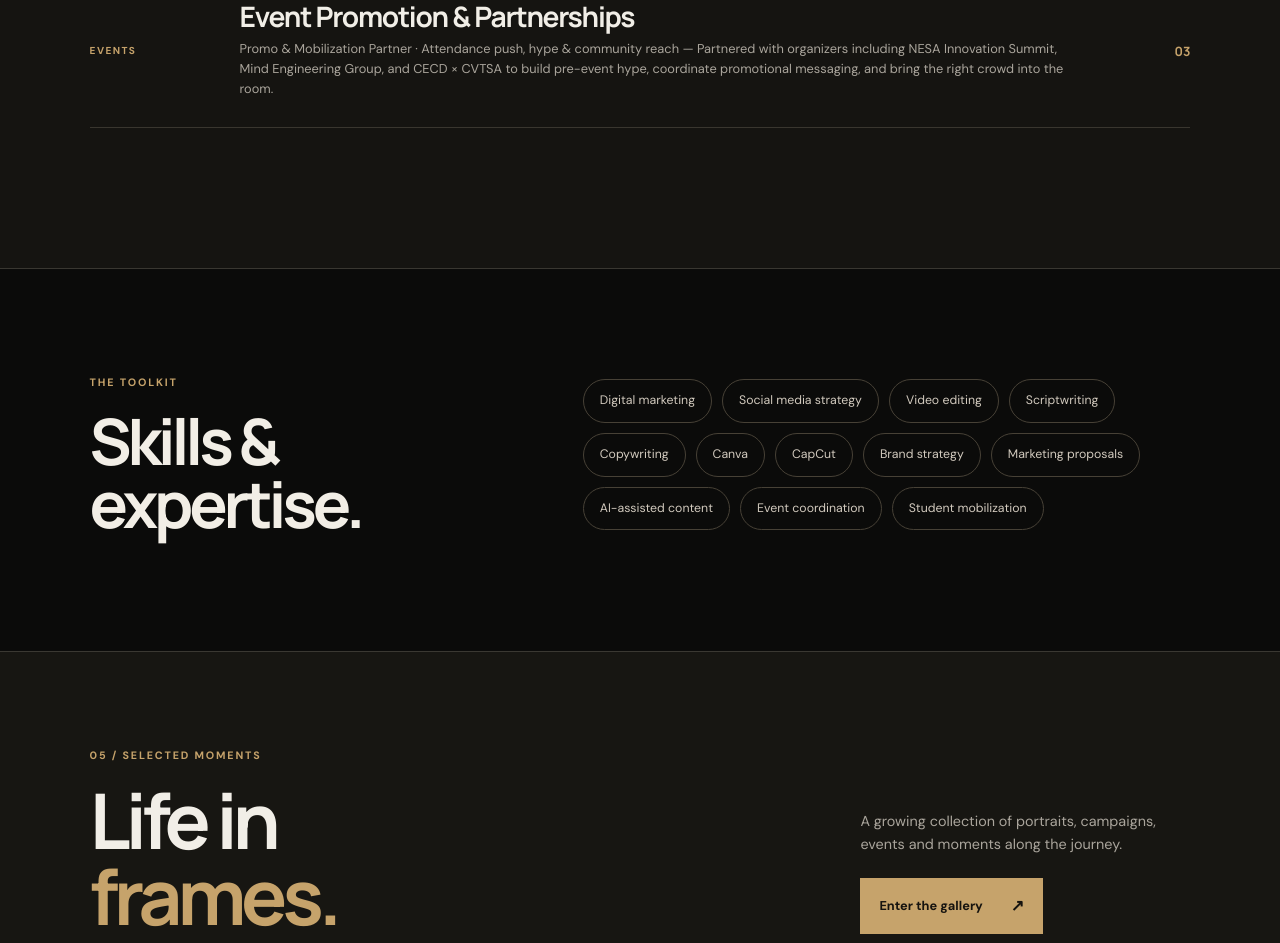
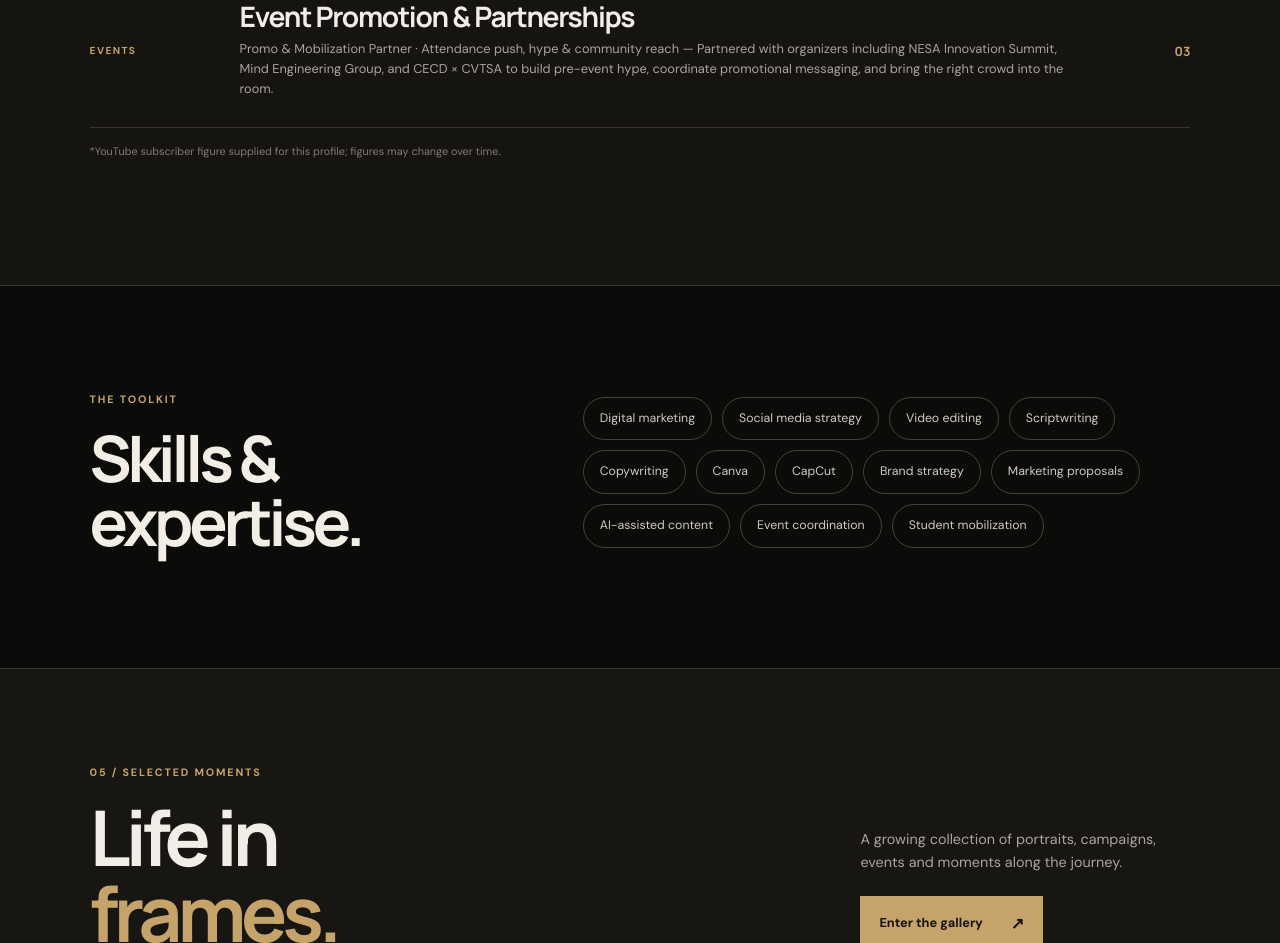
Before and after one commit to DUCA2006/ChampionEnt-, a plain HTML site: page index.html in a window 1280 px wide. Shown: the part 4855-5798 px from the top of the page. Drawn offline with Linux system fonts and the light colour scheme.

Commit message:
update index.html

```diff
--- a/index.html
+++ b/index.html
@@ -1038,8 +1038,9 @@
 
       <p class="fine-print">
 
-
-
+         <p class="fine-print">
+        *YouTube subscriber figure supplied for this profile;
+        figures may change over time.
       </p>
 
     </div>
```
